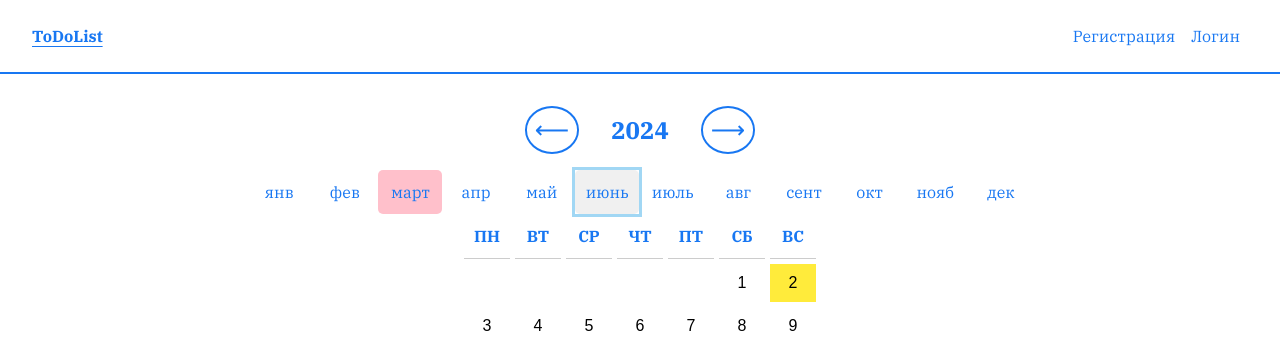
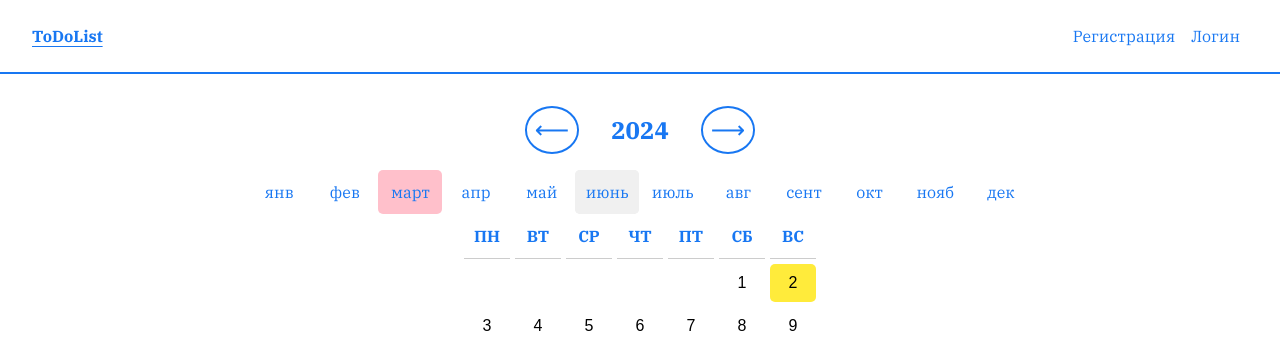
Before and after one commit to do6roetyro/airnet_todo_list, a React (Create React App) app: page /calendar in a window 1280 px wide. Shown: the top 352 px of the page. Built offline with nearby package versions, Linux system fonts and the light colour scheme.

Commit message:
fix: поправил управление месяцами с клавиатуры

```diff
--- a/src/assets/styles/blocks/calendar-table.scss
+++ b/src/assets/styles/blocks/calendar-table.scss
@@ -25,6 +25,7 @@
     padding: 10px;
     background: none;
     border: none;
+    border-radius: 5px;
     cursor: pointer;
     font-size: 1rem;
 
--- a/src/assets/styles/blocks/months.scss
+++ b/src/assets/styles/blocks/months.scss
@@ -13,14 +13,15 @@
 .months__label {
     position: relative;
     cursor: pointer;
+    border-radius: 5px;
 
     &:has(.months__radio:checked) {
-        box-shadow: 0 0 0 3px rgba(21, 156, 228, 0.4);
+        background-color: #f0f0f0;
     }
 
     &:focus-within {
-        outline: none;
-        box-shadow: 0 0 0 3px rgba(21, 156, 228, 0.4);
+        outline: 3px solid rgba(21, 156, 228, 0.4);
+
     }
 }
 
--- a/src/components/Calendar/MonthList.tsx
+++ b/src/components/Calendar/MonthList.tsx
@@ -12,10 +12,24 @@ const MonthList: React.FC<MonthListProps> = ({
   onSelectMonth,
   tasksByMonth,
 }) => {
+  const handleKeyDown = (
+    event: React.KeyboardEvent<HTMLLabelElement>,
+    index: number
+  ) => {
+    if (event.key === "Enter" || event.key === " ") {
+      onSelectMonth(index);
+    }
+  };
+
   return (
     <div className="calendar__months months">
       {MONTHS.map((month, index) => (
-        <label key={index} className="months__label" tabIndex={0}>
+        <label
+          key={index}
+          className="months__label"
+          tabIndex={0} // Добавляем tabindex для участия в последовательности табуляции
+          onKeyDown={(event) => handleKeyDown(event, index)}
+        >
           <input
             type="radio"
             name="month"
```
